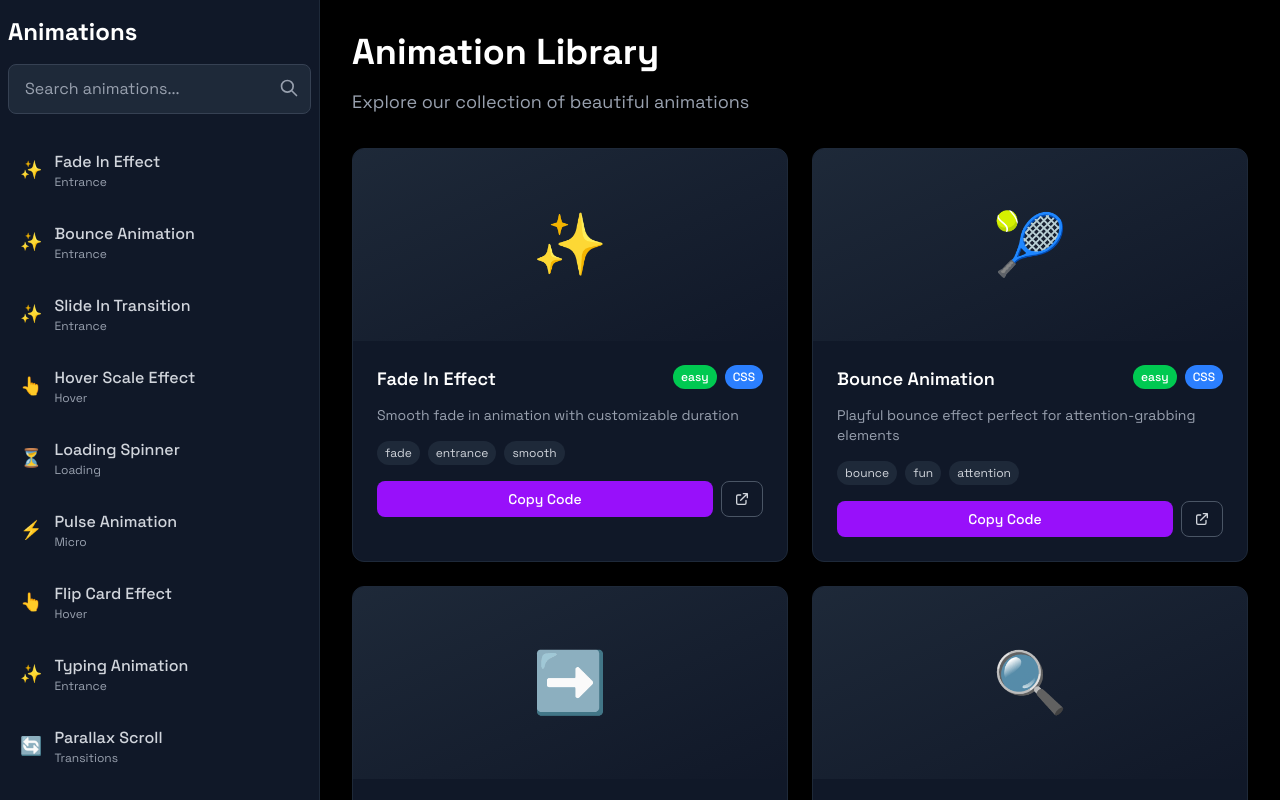
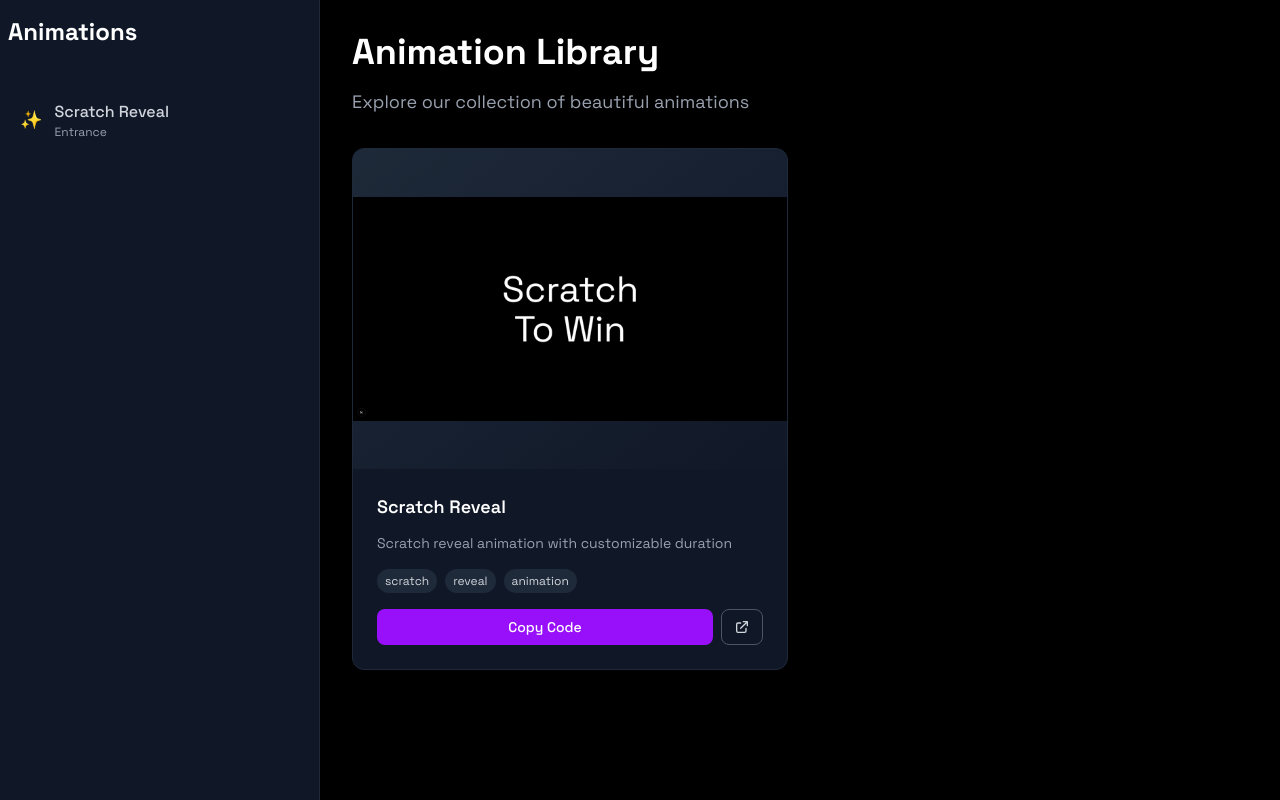
Before and after one commit to ItsMeSaba/motion-mimic, a Next.js app: page /animations in a window 1280 px wide. Shown: the top 800 px of the page. Built offline with nearby package versions, Linux system fonts and the light colour scheme.

Commit message:
feat: replaces dummy animations list with real data

```diff
--- a/src/app/animations/page.tsx
+++ b/src/app/animations/page.tsx
@@ -1,5 +1,5 @@
-import AnimationSidebar from "../../components/modules/AnimationSidebar";
-import AnimationGrid from "../../components/modules/AnimationGrid";
+import AnimationSidebar from "../../components/sections/animation-sidebar/AnimationSidebar";
+import AnimationGrid from "../../components/sections/AnimationGrid";
 
 export default function AnimationsPage() {
   return (
--- /dev/null
+++ b/src/components/sections/AnimationGrid.tsx
@@ -0,0 +1,135 @@
+"use client";
+
+import { animations } from "@/data/animations";
+import Image from "next/image";
+import { useState } from "react";
+
+interface Animation {
+  id: string;
+  name: string;
+  description: string;
+  category: string;
+  tags: string[];
+  preview: string;
+  difficulty: "easy" | "medium" | "hard";
+  type: "css" | "js" | "react";
+}
+
+export default function AnimationGrid() {
+  const [selectedAnimation, setSelectedAnimation] = useState<string | null>(
+    null
+  );
+
+  const getDifficultyColor = (difficulty: string) => {
+    switch (difficulty) {
+      case "easy":
+        return "bg-green-500";
+      case "medium":
+        return "bg-yellow-500";
+      case "hard":
+        return "bg-red-500";
+      default:
+        return "bg-gray-500";
+    }
+  };
+
+  const getTypeColor = (type: string) => {
+    switch (type) {
+      case "css":
+        return "bg-blue-500";
+      case "js":
+        return "bg-yellow-500";
+      case "react":
+        return "bg-cyan-500";
+      default:
+        return "bg-gray-500";
+    }
+  };
+
+  return (
+    <div className="grid grid-cols-1 md:grid-cols-2 lg:grid-cols-2 gap-6">
+      {animations.map((animation) => (
+        <div
+          key={animation.id}
+          className="bg-gray-900 rounded-xl border border-gray-800 overflow-hidden hover:border-purple-500 transition-all duration-300 hover:shadow-lg hover:shadow-purple-500/10 group cursor-pointer"
+          onClick={() => setSelectedAnimation(animation.id)}
+        >
+          {/* Preview Area */}
+          <div className="h-80 bg-gradient-to-br from-gray-800 to-gray-900 flex items-center justify-center relative overflow-hidden">
+            <div className="group-hover:scale-110 transition-transform duration-300">
+              <Image src={animation.preview} alt={animation.name} />
+            </div>
+
+            {/* Overlay on hover */}
+            <div className="absolute inset-0 bg-black/50 opacity-0 group-hover:opacity-100 transition-opacity duration-300 flex items-center justify-center">
+              <button className="px-4 py-2 bg-purple-600 text-white rounded-lg font-medium hover:bg-purple-700 transition-colors">
+                View Demo
+              </button>
+            </div>
+          </div>
+
+          {/* Content */}
+          <div className="p-6">
+            <div className="flex items-start justify-between mb-3">
+              <h3 className="text-lg font-semibold text-white group-hover:text-purple-400 transition-colors">
+                {animation.name}
+              </h3>
+              {/* <div className="flex space-x-2">
+                <span
+                  className={`px-2 py-1 rounded-full text-xs font-medium text-white ${getTypeColor(
+                    animation.type
+                  )}`}
+                >
+                  {animation.type.toUpperCase()}
+                </span>
+              </div> */}
+            </div>
+
+            <p className="text-gray-400 text-sm mb-4 line-clamp-2">
+              {animation.description}
+            </p>
+
+            {/* Tags */}
+            <div className="flex flex-wrap gap-2 mb-4">
+              {animation.tags.slice(0, 3).map((tag) => (
+                <span
+                  key={tag}
+                  className="px-2 py-1 bg-gray-800 text-gray-300 text-xs rounded-full"
+                >
+                  {tag}
+                </span>
+              ))}
+              {animation.tags.length > 3 && (
+                <span className="px-2 py-1 bg-gray-800 text-gray-300 text-xs rounded-full">
+                  +{animation.tags.length - 3}
+                </span>
+              )}
+            </div>
+
+            {/* Actions */}
+            <div className="flex space-x-2">
+              <button className="flex-1 px-3 py-2 bg-purple-600 text-white text-sm font-medium rounded-lg hover:bg-purple-700 transition-colors">
+                Copy Code
+              </button>
+              <button className="px-3 py-2 border border-gray-600 text-gray-300 text-sm font-medium rounded-lg hover:border-purple-500 hover:text-purple-400 transition-colors">
+                <svg
+                  className="w-4 h-4"
+                  fill="none"
+                  stroke="currentColor"
+                  viewBox="0 0 24 24"
+                >
+                  <path
+                    strokeLinecap="round"
+                    strokeLinejoin="round"
+                    strokeWidth={2}
+                    d="M10 6H6a2 2 0 00-2 2v10a2 2 0 002 2h10a2 2 0 002-2v-4M14 4h6m0 0v6m0-6L10 14"
+                  />
+                </svg>
+              </button>
+            </div>
+          </div>
+        </div>
+      ))}
+    </div>
+  );
+}
--- /dev/null
+++ b/src/components/sections/animation-sidebar/AnimationSidebar.tsx
@@ -0,0 +1,94 @@
+"use client";
+
+import { animations } from "@/data/animations";
+import { useState } from "react";
+
+export default function AnimationSidebar() {
+  const [selectedAnimation, setSelectedAnimation] = useState<string | null>(
+    null
+  );
+  const [searchQuery, setSearchQuery] = useState("");
+
+  const filteredAnimations = animations.filter((animation) =>
+    animation.name.toLowerCase().includes(searchQuery.toLowerCase())
+  );
+
+  return (
+    <aside className="w-80 relative overflow-hidden">
+      <div className="bg-gray-900 border-r border-gray-800 p-4 px-2 pb-1 w-80 h-screen fixed grid grid-rows-[auto_1fr]">
+        <div className="mb-6">
+          <h2 className="text-2xl font-bold text-white mb-4">Animations</h2>
+
+          {/* Search */}
+          {/* <div className="relative">
+            <input
+              type="text"
+              placeholder="Search animations..."
+              value={searchQuery}
+              onChange={(e) => setSearchQuery(e.target.value)}
+              className="w-full px-4 py-3 bg-gray-800 border border-gray-700 rounded-lg text-white placeholder-gray-400 focus:outline-none focus:ring-2 focus:ring-purple-500 focus:border-transparent"
+            />
+            <svg
+              className="absolute right-3 top-3.5 w-5 h-5 text-gray-400"
+              fill="none"
+              stroke="currentColor"
+              viewBox="0 0 24 24"
+            >
+              <path
+                strokeLinecap="round"
+                strokeLinejoin="round"
+                strokeWidth={2}
+                d="M21 21l-6-6m2-5a7 7 0 11-14 0 7 7 0 0114 0z"
+              />
+            </svg>
+          </div> */}
+        </div>
+
+        {/* Animations List */}
+        <div className="space-y-2 overflow-y-auto h-full pr-2 [&::-webkit-scrollbar]:w-[3px] [&::-webkit-scrollbar-thumb]:bg-gray-600">
+          {filteredAnimations.map((animation) => (
+            <button
+              key={animation.id}
+              onClick={() => setSelectedAnimation(animation.id)}
+              className={`w-full flex items-center justify-between p-3 rounded-lg transition-all duration-200 text-left group ${
+                selectedAnimation === animation.id
+                  ? "bg-purple-600 text-white"
+                  : "text-gray-300 hover:bg-gray-800 hover:text-white"
+              }`}
+            >
+              <div className="flex items-center space-x-3 flex-1 min-w-0">
+                <span className="text-lg">
+                  {getAnimationIcon(animation.category)}
+                </span>
+
+                <div className="flex-1 min-w-0">
+                  <div className="font-medium truncate">{animation.name}</div>
+                  <div className="text-xs text-gray-400 capitalize">
+                    {animation.category}
+                  </div>
+                </div>
+              </div>
+            </button>
+          ))}
+        </div>
+      </div>
+    </aside>
+  );
+}
+
+function getAnimationIcon(category: string): string {
+  switch (category) {
+    case "entrance":
+      return "✨";
+    case "hover":
+      return "👆";
+    case "loading":
+      return "⏳";
+    case "transitions":
+      return "🔄";
+    case "micro":
+      return "⚡";
+    default:
+      return "🎨";
+  }
+}
--- /dev/null
+++ b/src/data/animations.ts
@@ -0,0 +1,13 @@
+import ScratchRevealGif from "@/assets/animations/scratch-reveal.gif";
+
+export const animations = [
+  {
+    id: "scratch-reveal",
+    name: "Scratch Reveal",
+    description: "Scratch reveal animation with customizable duration",
+    category: "entrance",
+    tags: ["scratch", "reveal", "animation"],
+    preview: ScratchRevealGif,
+    icon: "🔍",
+  },
+];
```
Also changed, not shown: src/assets/animations/scratch-reveal.gif (added).
